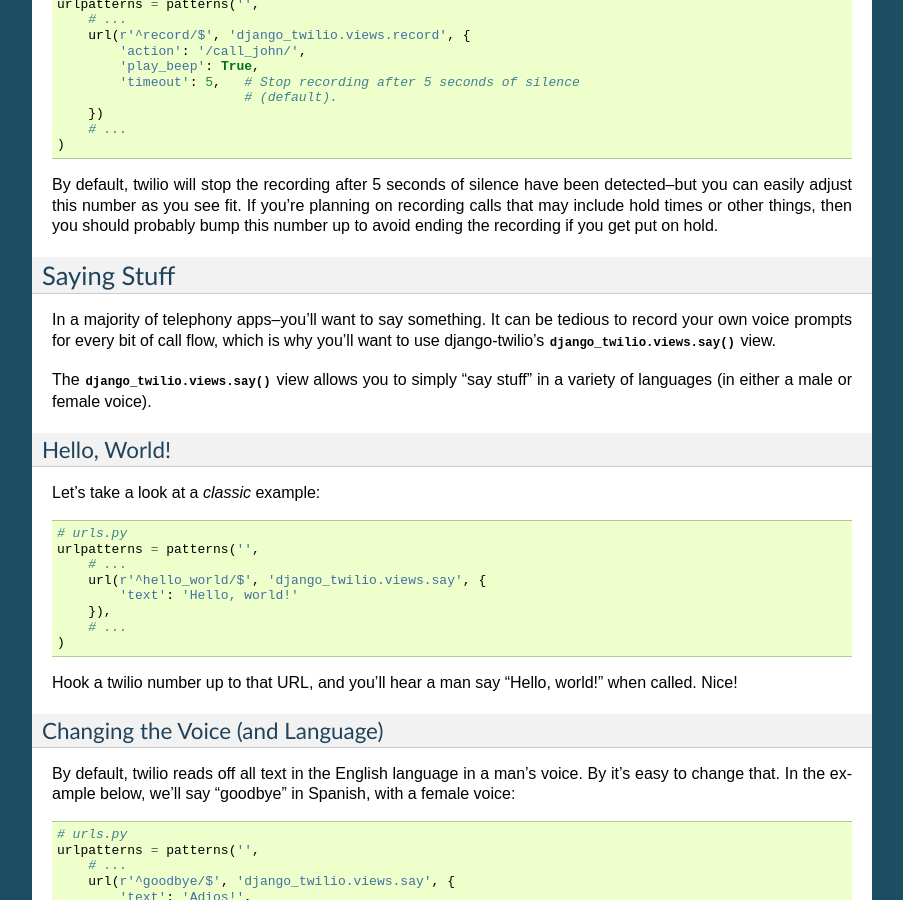
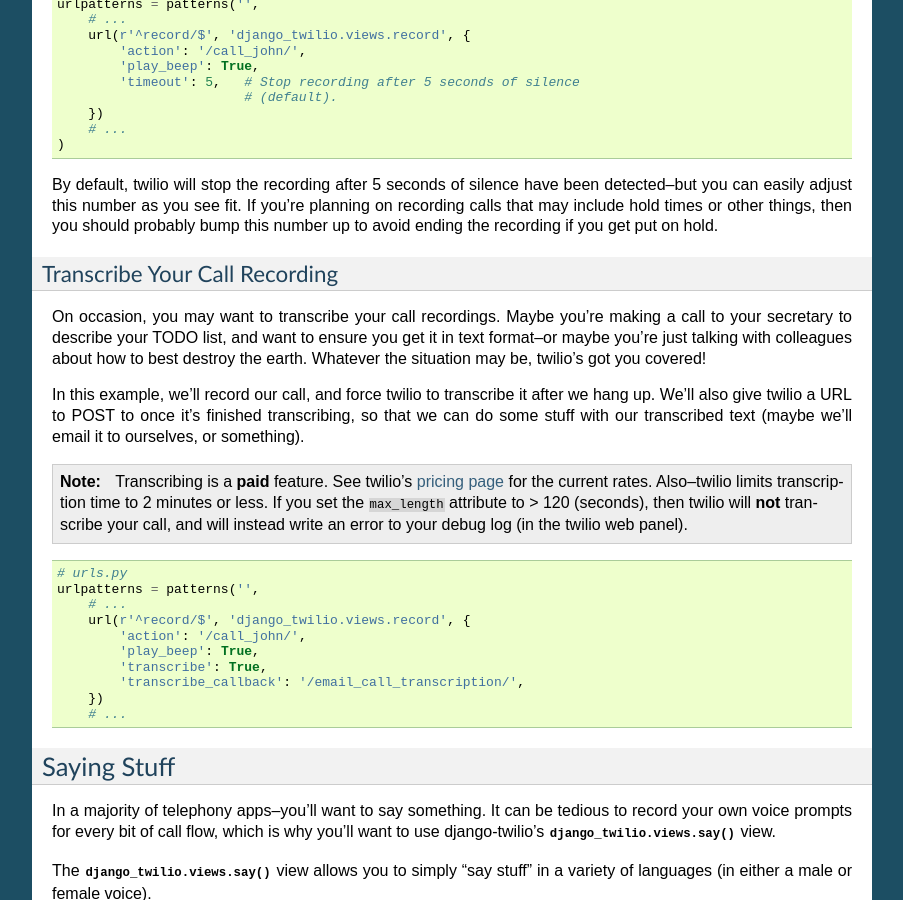
Before and after one commit to rdegges/django-twilio, a Sphinx documentation site: the page built from docs/views.rst, in a window 1280 px wide and 900 px high, scrolled down 4942 px. Shown: the whole window, without its empty margins (198-1101 px from the left). Built offline with Sphinx 7.4.7, drawn with Linux system fonts in a browser that asks for light colours; some of the changed text lies outside the part shown.

Commit message:
Finishing docs for ``django_twilio.views.record``.

```diff
--- a/docs/views.rst
+++ b/docs/views.rst
@@ -314,6 +314,41 @@
 you should probably bump this number up to avoid ending the recording if you get
 put on hold.
 
+Transcribe Your Call Recording
+==============================
+
+On occasion, you may want to transcribe your call recordings. Maybe you're
+making a call to your secretary to describe your TODO list, and want to ensure
+you get it in text format--or maybe you're just talking with colleagues about
+how to best destroy the earth. Whatever the situation may be, twilio's got you
+covered!
+
+In this example, we'll record our call, and force twilio to transcribe it after
+we hang up. We'll also give twilio a URL to POST to once it's finished
+transcribing, so that we can do some stuff with our transcribed text (maybe
+we'll email it to ourselves, or something).
+
+.. note::
+    Transcribing is a **paid** feature. See twilio's `pricing page
+    <http://www.twilio.com/pricing-signup>`_ for the current rates. Also--twilio
+    limits transcription time to 2 minutes or less. If you set the
+    ``max_length`` attribute to > 120 (seconds), then twilio will **not**
+    transcribe your call, and will instead write an error to your debug log (in
+    the twilio web panel).
+
+::
+
+    # urls.py
+    urlpatterns = patterns('',
+        # ...
+        url(r'^record/$', 'django_twilio.views.record', {
+            'action': '/call_john/',
+            'play_beep': True,
+            'transcribe': True,
+            'transcribe_callback': '/email_call_transcription/',
+        })
+        # ...
+
 Saying Stuff
 ************
 
```
